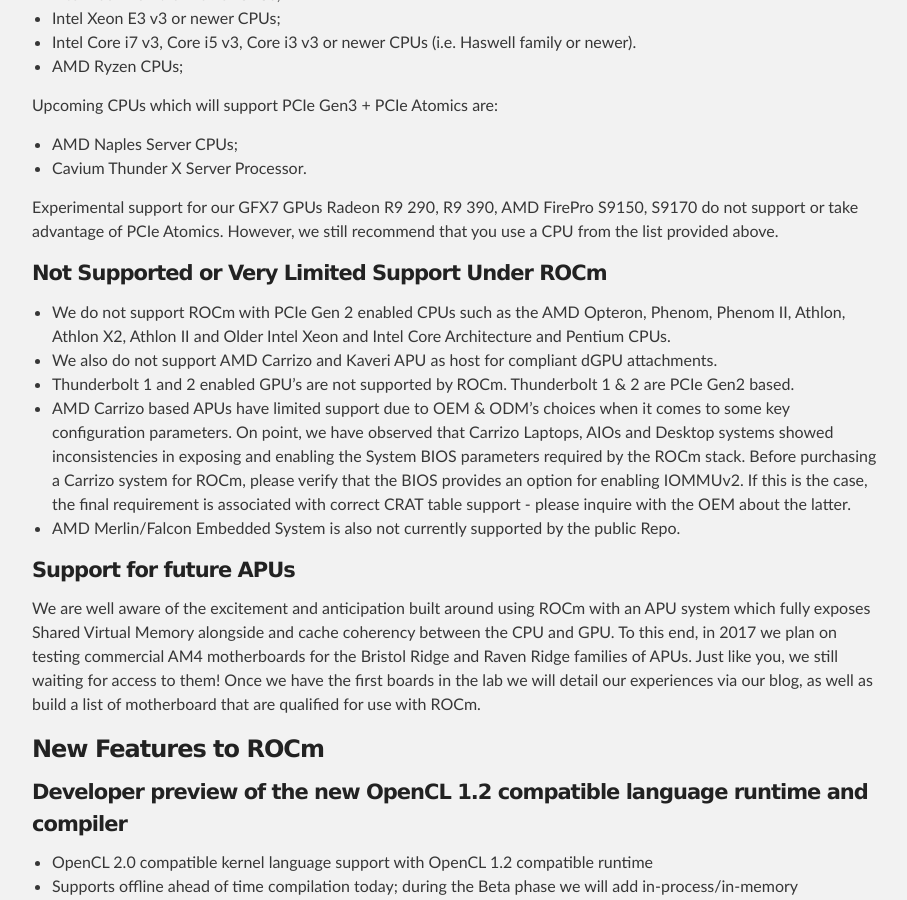
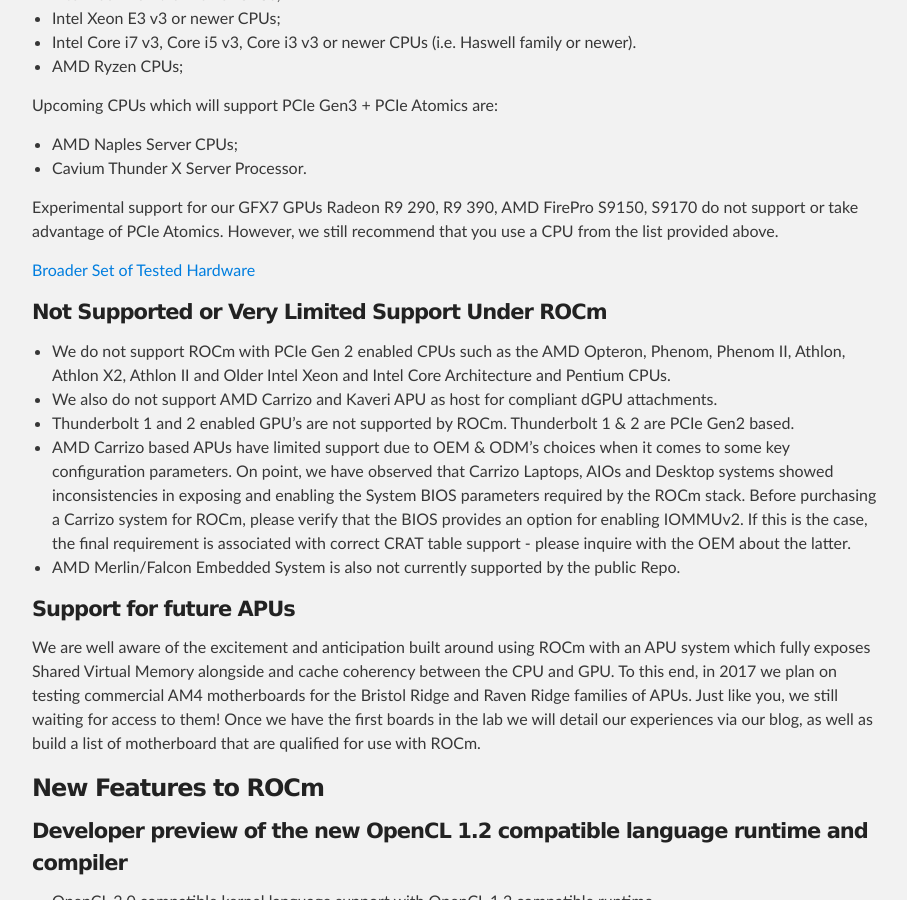
Before and after one commit to ROCm/ROCm.github.io, a Jekyll site: the page built from install.md, in a window 1280 px wide and 900 px high, scrolled down 1677 px. Shown: the whole window, without its empty margins (183-1090 px from the left). Built offline with Jekyll 4.4.1, drawn with Linux system fonts in a browser that asks for light colours.

Commit message:
Update install.md

```diff
--- a/install.md
+++ b/install.md
@@ -78,6 +78,8 @@
 Experimental support for our GFX7 GPUs Radeon R9 290, R9 390, AMD FirePro S9150, S9170 do not support or
 take advantage of PCIe Atomics. However, we still recommend that you use a CPU
 from the list provided above.
+
+[Broader Set of Tested Hardware](hardware.md)
 
 #### Not Supported or Very Limited Support Under ROCm
 * We do not support ROCm with PCIe Gen 2 enabled CPUs such as the AMD Opteron,
```
